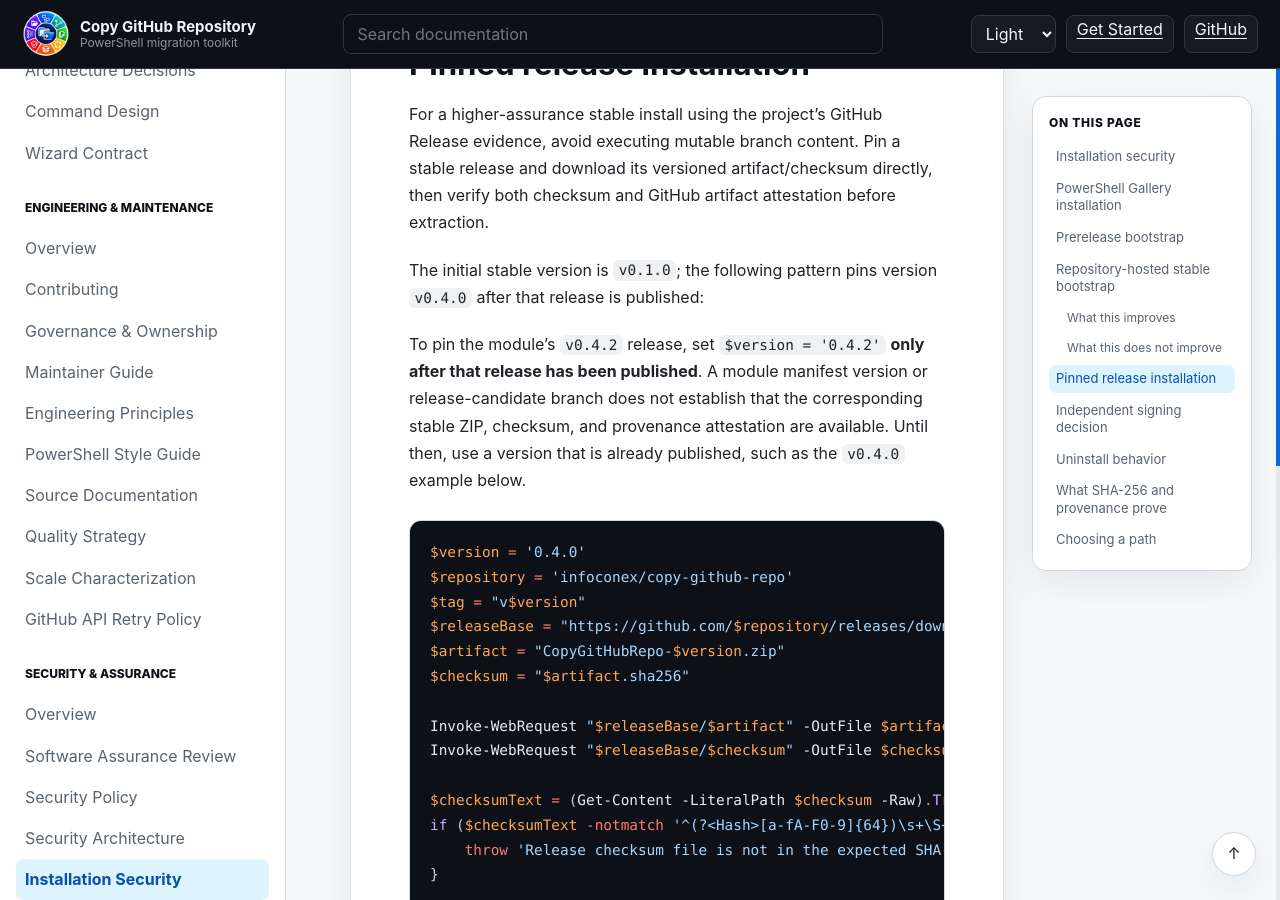
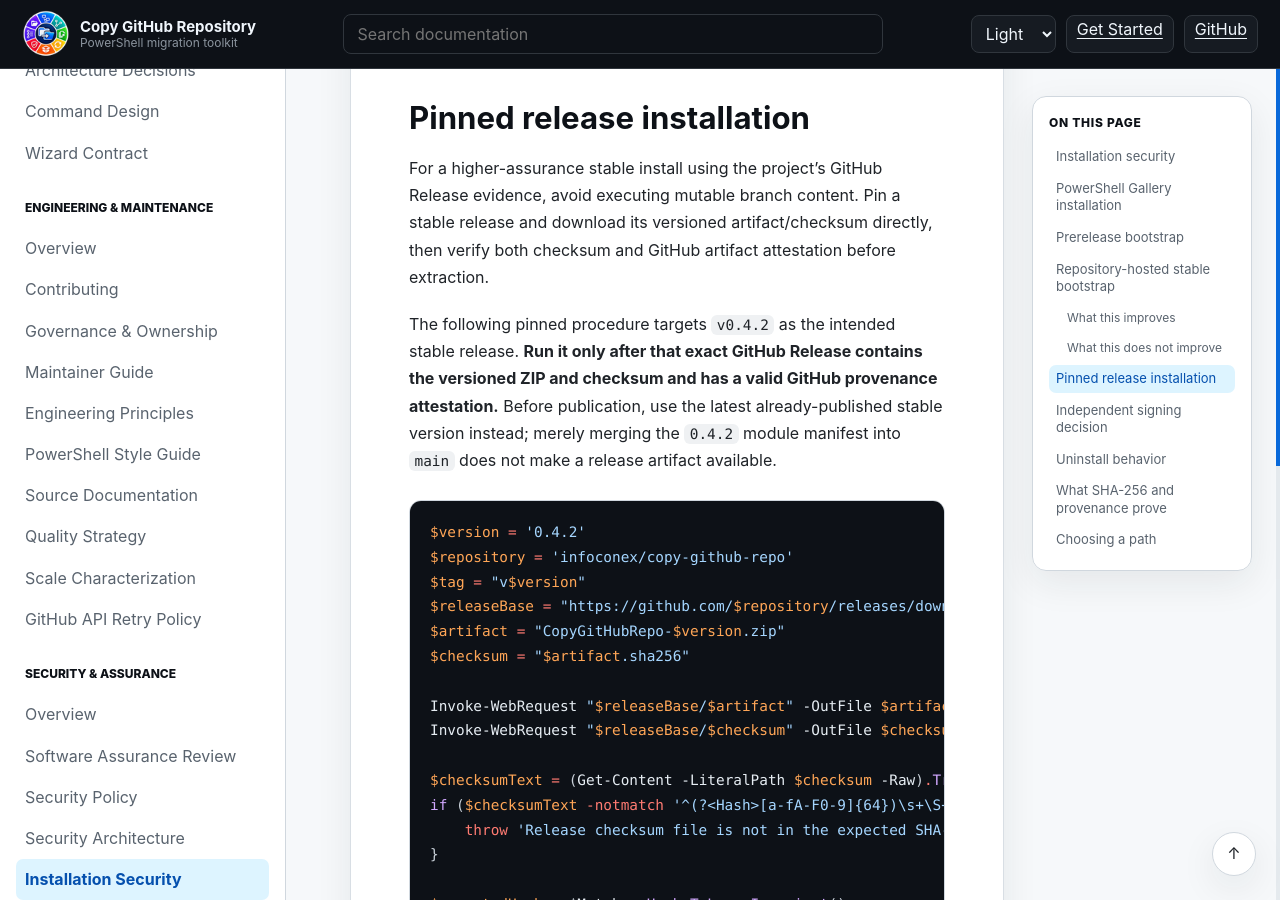
Before and after one commit to infoconex/copy-github-repo, a Jekyll site: the page built from docs/security/installation-security.md, in a window 1280 px wide and 900 px high, scrolled down 4572 px. Built offline with Jekyll 4.4.1, drawn with Linux system fonts in a browser that asks for light colours; some of the changed text lies outside the part shown.

Commit message:
docs: ship 0.4.2 pinned install examples with release-availability guards (#181) (#182)
* docs(install): prepare 0.4.2 pinned examples in tagged source with publication preconditions (#181)

* docs(install): keep pinned availability guidance user-focused (#181)

* test(docs): require manifest-aligned prepublication-safe installation examples (#181)

* test(docs): assert actual generic uninstall example independent of Gallery version (#181)

* test: satisfy information analyzer for pinned install assertions (#181)

````diff
--- a/docs/security/installation-security.md
+++ b/docs/security/installation-security.md
@@ -19,10 +19,10 @@ Install-PSResource CopyGitHubRepo
 Import-Module CopyGitHubRepo
 ```
 
-`Install-PSResource` installs the latest stable version available from PSGallery by default. To deliberately install the initial stable release:
+`Install-PSResource` installs the latest **published** stable version available from PSGallery by default. After `0.4.2` is published to PSGallery, you can install that exact version:
 
 ```powershell
-Install-PSResource CopyGitHubRepo -Version 0.1.0
+Install-PSResource CopyGitHubRepo -Version 0.4.2
 ```
 
 For environments using the older PowerShellGet command surface, the compatible alternative is:
@@ -66,16 +66,16 @@ The repository-hosted stable convenience bootstrap is an alternative to the norm
 irm https://raw.githubusercontent.com/infoconex/copy-github-repo/main/install-release.ps1 | iex
 ```
 
-Without parameters, the bootstrap resolves the latest stable GitHub release. A specific stable version can be requested from the same bootstrap; for example, after `v0.4.0` is published:
+Without parameters, the bootstrap resolves the latest **published** stable GitHub release. To install the specific `v0.4.2` version, use the following command **after its GitHub Release, versioned ZIP, checksum, and provenance attestation are published**:
 
 ```powershell
-& ([scriptblock]::Create((irm https://raw.githubusercontent.com/infoconex/copy-github-repo/main/install-release.ps1))) -Version 0.4.0
+& ([scriptblock]::Create((irm https://raw.githubusercontent.com/infoconex/copy-github-repo/main/install-release.ps1))) -Version 0.4.2
 ```
 
 If the selected version is already installed and intentional replacement is required, supply `-Force`:
 
 ```powershell
-& ([scriptblock]::Create((irm https://raw.githubusercontent.com/infoconex/copy-github-repo/main/install-release.ps1))) -Version 0.4.0 -Force
+& ([scriptblock]::Create((irm https://raw.githubusercontent.com/infoconex/copy-github-repo/main/install-release.ps1))) -Version 0.4.2 -Force
 ```
 
 The stable bootstrap requires GitHub CLI (`gh`) because it performs cryptographic provenance verification before extraction. It:
@@ -110,12 +110,10 @@ Therefore the convenience bootstrap remains inside the trust boundary even thoug
 
 For a higher-assurance stable install using the project's GitHub Release evidence, avoid executing mutable branch content. Pin a stable release and download its versioned artifact/checksum directly, then verify both checksum and GitHub artifact attestation before extraction.
 
-The initial stable version is `v0.1.0`; the following pattern pins version `v0.4.0` after that release is published:
-
-To pin the module's `v0.4.2` release, set `$version = '0.4.2'` **only after that release has been published**. A module manifest version or release-candidate branch does not establish that the corresponding stable ZIP, checksum, and provenance attestation are available. Until then, use a version that is already published, such as the `v0.4.0` example below.
+The following pinned procedure targets `v0.4.2` as the intended stable release. **Run it only after that exact GitHub Release contains the versioned ZIP and checksum and has a valid GitHub provenance attestation.** Before publication, use the latest already-published stable version instead; merely merging the `0.4.2` module manifest into `main` does not make a release artifact available.
 
 ```powershell
-$version = '0.4.0'
+$version = '0.4.2'
 $repository = 'infoconex/copy-github-repo'
 $tag = "v$version"
 $releaseBase = "https://github.com/$repository/releases/download/$tag"
````
Also changed, not shown: 2 other files.
